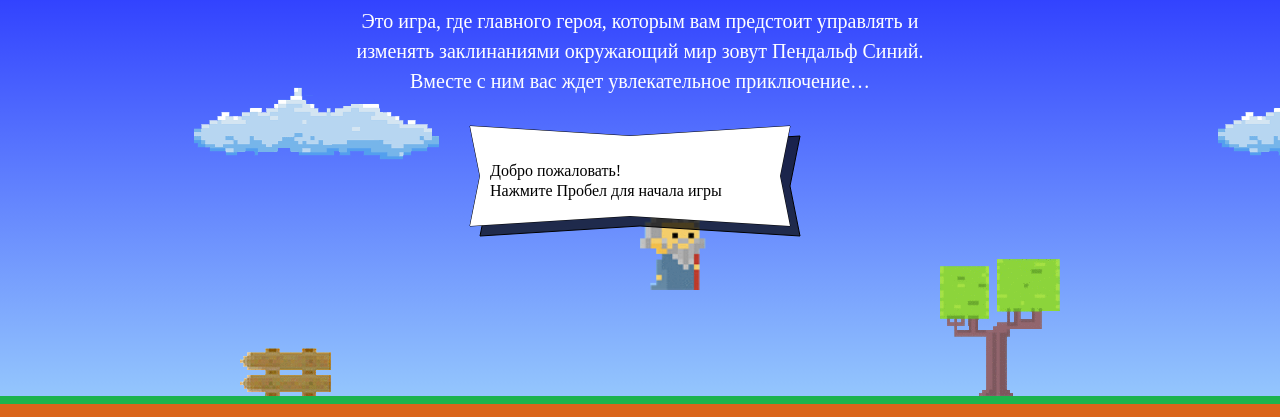
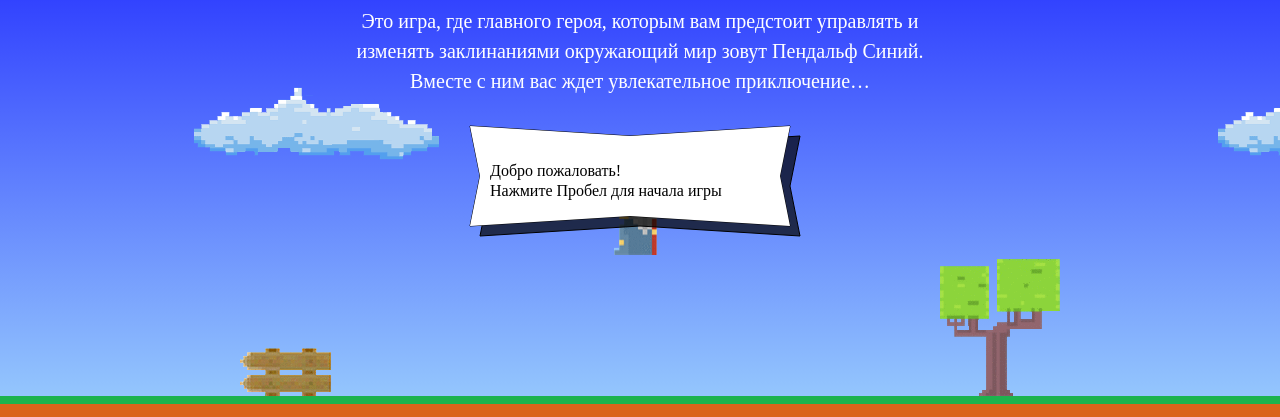
Before and after one commit to stierlitz93/990391-code-and-magick-18, a website: page index.html in a window 1280 px wide. Shown: the part 203-620 px from the top of the page. Drawn offline with Linux system fonts and the light colour scheme; a web font is replaced by a local one.

Commit message:
исправления по первому заданию

```diff
--- a/index.html
+++ b/index.html
@@ -182,25 +182,24 @@
 </template>
 
 <script>
-  var fireballSize = 22;
+  const WIZARD_SPEED = 3;
+  const WIZARD_WIDTH = 70;
+  const DIFF_HEIGHT = 1.337;
+
   var getFireballSpeed = function(left) {
-    return (left ? 5 : 2);
+    return left ? 5 : 2;
+  };
+  var getWizardHeight = function() {
+    return DIFF_HEIGHT * WIZARD_WIDTH;
+  };
+  var getWizardX = function(width) {
+    return width * 0.5 - WIZARD_WIDTH / 2;
+  };
+  var getWizardY = function(height) {
+    return height / 3  - WIZARD_WIDTH / 2;
   };
 
-  var wizardSpeed = 3;
-  var wizardWidth = 70;
-
-  var getWizardHeight = function() {
-    return 1.337 * wizardWidth;
-  };
-
-  var getWizardX = function(width) {
-    return width * 0.5;
-  };
-
-  var getWizardY = function(height) {
-    return height / 3;
-  };
+  var fireballSize = 22;
 </script>
 <script src="js/game.js"></script>
 
```
